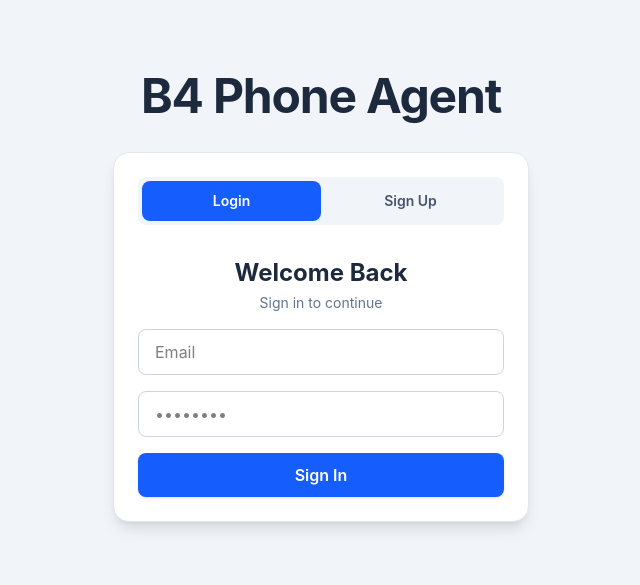
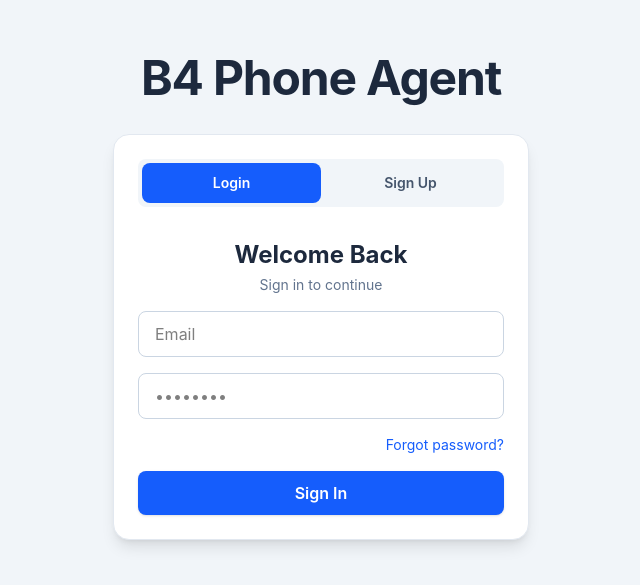
Before and after one commit to cheangdominic/b4-phone-agent-frontend, a React app in the folder frontend/: page / in a window 1280 px wide. Shown: the part 103-688 px from the top of the page, without its empty margins (319-959 px from the left). Built offline with nearby package versions, Linux system fonts and the light colour scheme; the HTML template or start-up script is replaced by a standard one.

Commit message:
Added a forgot password button to the login section

```diff
--- a/frontend/src/App.jsx
+++ b/frontend/src/App.jsx
@@ -27,9 +27,11 @@ function App() {
 
       if (res.ok) {
         alert(data.message);
-        if (!isLogin)
+        if (!isLogin) {
           setIsLogin(true);
-        else window.location.href = "/dashboard";
+        } else {
+          window.location.href = "/dashboard";
+        }
       } else {
         alert(data.error || "Something went wrong");
       }
@@ -57,6 +59,7 @@ function App() {
           transition={{ duration: 0.2, delay: 0.05 }}
           className="bg-white rounded-2xl shadow-lg border border-slate-200 p-6"
         >
+          {/* Toggle */}
           <div className="relative mb-8 bg-slate-100 rounded-lg p-1">
             <div className="relative flex">
               <button
@@ -109,6 +112,7 @@ function App() {
                     Sign in to continue
                   </p>
                 </div>
+
                 <div className="space-y-4">
                   <input
                     name="email"
@@ -118,6 +122,7 @@ function App() {
                     onChange={handleChange}
                     className="w-full px-4 py-2.5 border border-slate-300 rounded-lg focus:outline-none focus:ring-2 focus:ring-blue-500 focus:border-transparent bg-white"
                   />
+
                   <input
                     name="password"
                     type="password"
@@ -126,6 +131,19 @@ function App() {
                     onChange={handleChange}
                     className="w-full px-4 py-2.5 border border-slate-300 rounded-lg focus:outline-none focus:ring-2 focus:ring-blue-500 focus:border-transparent bg-white"
                   />
+
+                  <div className="flex justify-end">
+                    <button
+                      type="button"
+                      onClick={() =>
+                        (window.location.href = "/forgot-password")
+                      }
+                      className="text-sm text-blue-600 hover:text-blue-700 hover:underline"
+                    >
+                      Forgot password?
+                    </button>
+                  </div>
+
                   <button
                     type="submit"
                     className="w-full bg-blue-600 hover:bg-blue-700 text-white py-2.5 rounded-lg font-semibold shadow-sm"
@@ -152,6 +170,7 @@ function App() {
                     Join us to get started
                   </p>
                 </div>
+
                 <div className="space-y-4">
                   <input
                     name="email"
@@ -161,6 +180,7 @@ function App() {
                     onChange={handleChange}
                     className="w-full px-4 py-2.5 border border-slate-300 rounded-lg focus:outline-none focus:ring-2 focus:ring-blue-500 focus:border-transparent bg-white"
                   />
+
                   <input
                     name="password"
                     type="password"
@@ -169,6 +189,7 @@ function App() {
                     onChange={handleChange}
                     className="w-full px-4 py-2.5 border border-slate-300 rounded-lg focus:outline-none focus:ring-2 focus:ring-blue-500 focus:border-transparent bg-white"
                   />
+
                   <button
                     type="submit"
                     className="w-full bg-blue-600 hover:bg-blue-700 text-white py-2.5 rounded-lg font-semibold shadow-sm"
```
